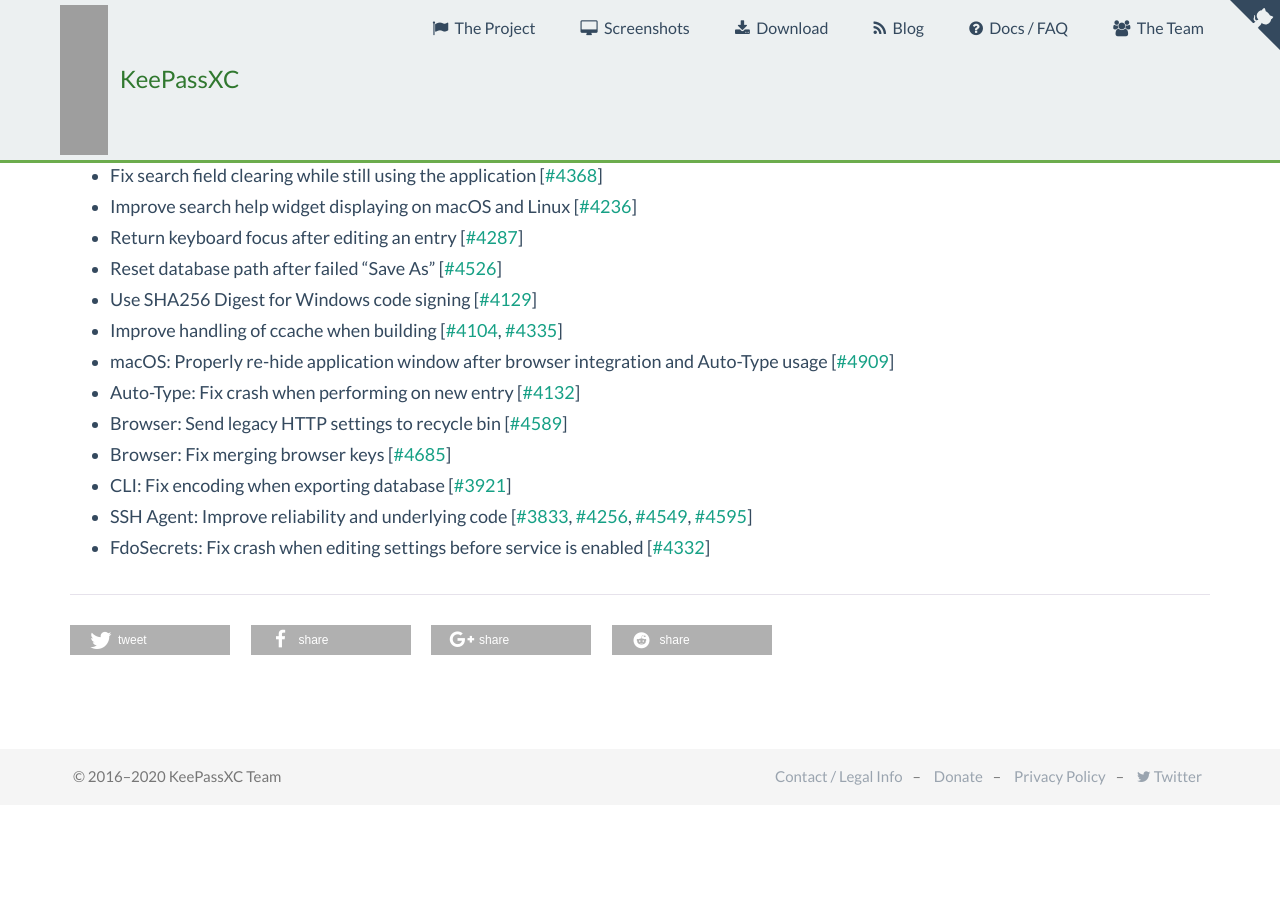
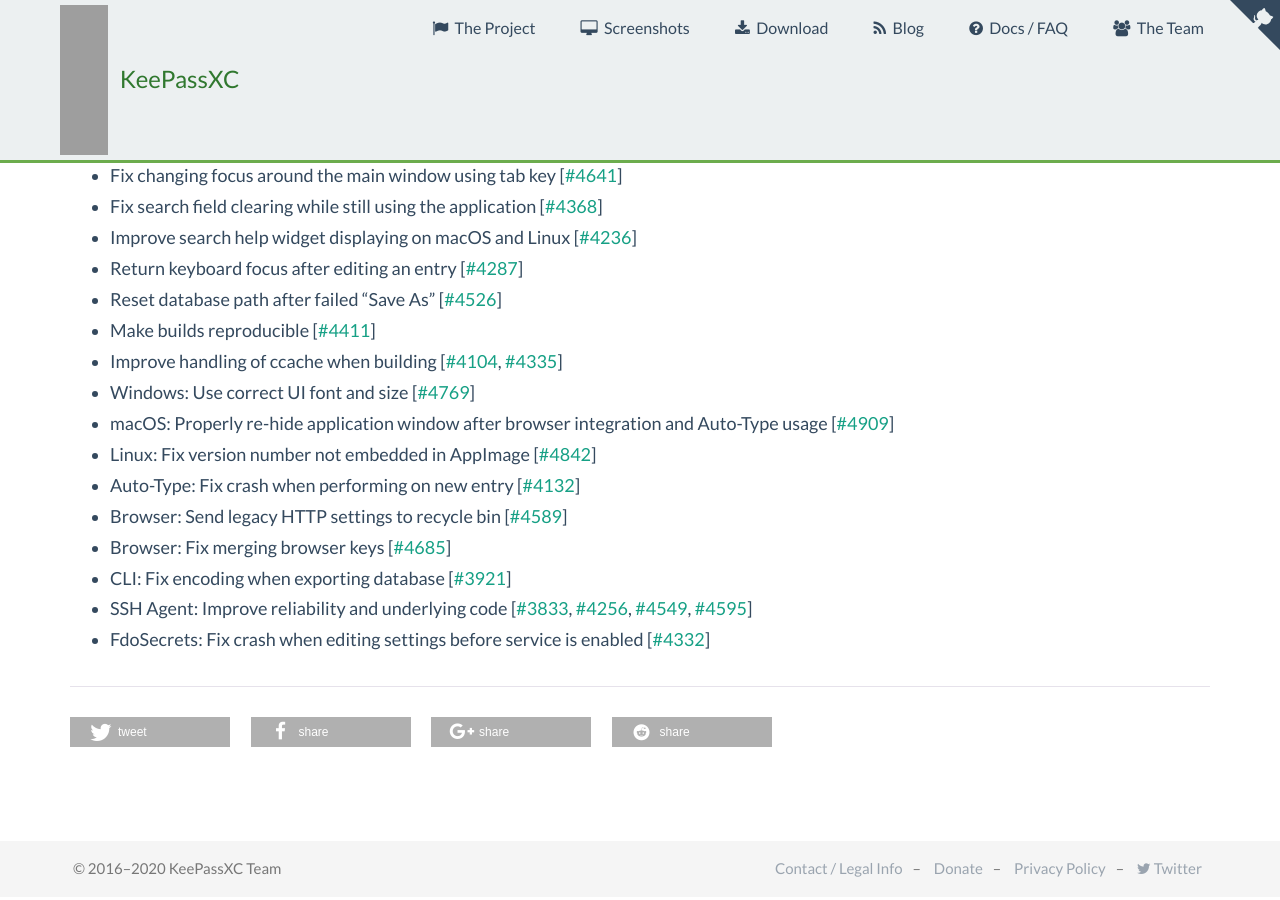
Before and after one commit to keepassxreboot/keepassxc-org, a Jekyll site: the page built from blog/_posts/2020-07-06-2.6.0-released.md, in a window 1280 px wide and 900 px high, scrolled down 3772 px. Built offline with Jekyll 4.4.1, drawn with Linux system fonts in a browser that asks for light colours; comment, search, counter and statistics services are not loaded; before the commit the page ends 4579 px from its top, so only the background shows below that; some of the changed text lies outside the part shown; grey boxes are pictures that could not be loaded.

Commit message:
Add missing changelog entries

```diff
--- a/blog/_posts/2020-07-06-2.6.0-released.md
+++ b/blog/_posts/2020-07-06-2.6.0-released.md
@@ -42,6 +42,7 @@
 
 - Custom Light and Dark themes [[#4110](https://github.com/keepassxreboot/keepassxc/pull/4110), [#4769](https://github.com/keepassxreboot/keepassxc/pull/4769), [#4791](https://github.com/keepassxreboot/keepassxc/pull/4791), [#4796](https://github.com/keepassxreboot/keepassxc/pull/4796), [#4892](https://github.com/keepassxreboot/keepassxc/pull/4892), [#4915](https://github.com/keepassxreboot/keepassxc/pull/4915)]
 - Compact mode to use classic Group and Entry line height [[#4910](https://github.com/keepassxreboot/keepassxc/pull/4910)]
+- New monochrome tray icons [[#4803](https://github.com/keepassxreboot/keepassxc/pull/4803)]
 - View menu to quickly switch themes, compact mode, and toggle UI elements [[#4910](https://github.com/keepassxreboot/keepassxc/pull/4910)]
 - Search for groups and scope search to matched groups [[#4705](https://github.com/keepassxreboot/keepassxc/pull/4705)]
 - Save Database Backup feature [[#4550](https://github.com/keepassxreboot/keepassxc/pull/4550)]
@@ -102,9 +103,11 @@
 - Improve search help widget displaying on macOS and Linux [[#4236](https://github.com/keepassxreboot/keepassxc/pull/4236)]
 - Return keyboard focus after editing an entry [[#4287](https://github.com/keepassxreboot/keepassxc/pull/4287)]
 - Reset database path after failed "Save As" [[#4526](https://github.com/keepassxreboot/keepassxc/pull/4526)]
-- Use SHA256 Digest for Windows code signing [[#4129](https://github.com/keepassxreboot/keepassxc/pull/4129)]
+- Make builds reproducible [[#4411](https://github.com/keepassxreboot/keepassxc/pull/4411)]
 - Improve handling of ccache when building [[#4104](https://github.com/keepassxreboot/keepassxc/pull/4104), [#4335](https://github.com/keepassxreboot/keepassxc/pull/4335)]
+- Windows: Use correct UI font and size [[#4769](https://github.com/keepassxreboot/keepassxc/pull/4769)]
 - macOS: Properly re-hide application window after browser integration and Auto-Type usage [[#4909](https://github.com/keepassxreboot/keepassxc/pull/4909)]
+- Linux: Fix version number not embedded in AppImage [[#4842](https://github.com/keepassxreboot/keepassxc/pull/4842)]
 - Auto-Type: Fix crash when performing on new entry [[#4132](https://github.com/keepassxreboot/keepassxc/pull/4132)]
 - Browser: Send legacy HTTP settings to recycle bin [[#4589](https://github.com/keepassxreboot/keepassxc/pull/4589)]
 - Browser: Fix merging browser keys [[#4685](https://github.com/keepassxreboot/keepassxc/pull/4685)]
```
